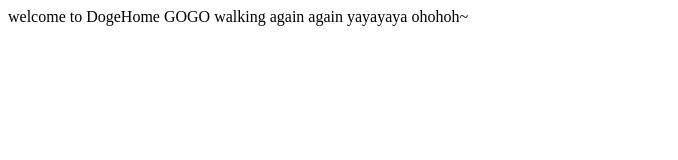
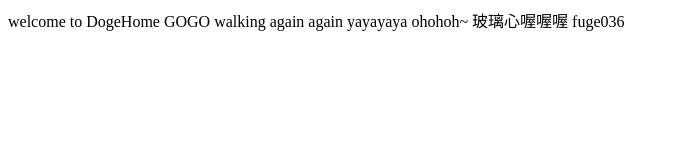
Before and after one commit to stareye7226/mygit, a plain HTML site: page index.html in a window 1280 px wide. Shown: the whole page, without its empty margins (0-678 px from the left). Drawn offline with Linux system fonts and the light colour scheme.

Commit message:
第十三個

```diff
--- a/index.html
+++ b/index.html
@@ -5,6 +5,8 @@
       GOGO walking
       again again
  yayayaya ohohoh~
+ 玻璃心喔喔喔
+ fuge036
 </body>
 
 </html>
```
Also changed, not shown: white-tailed-eagle-2015098_640.jpg (added).
